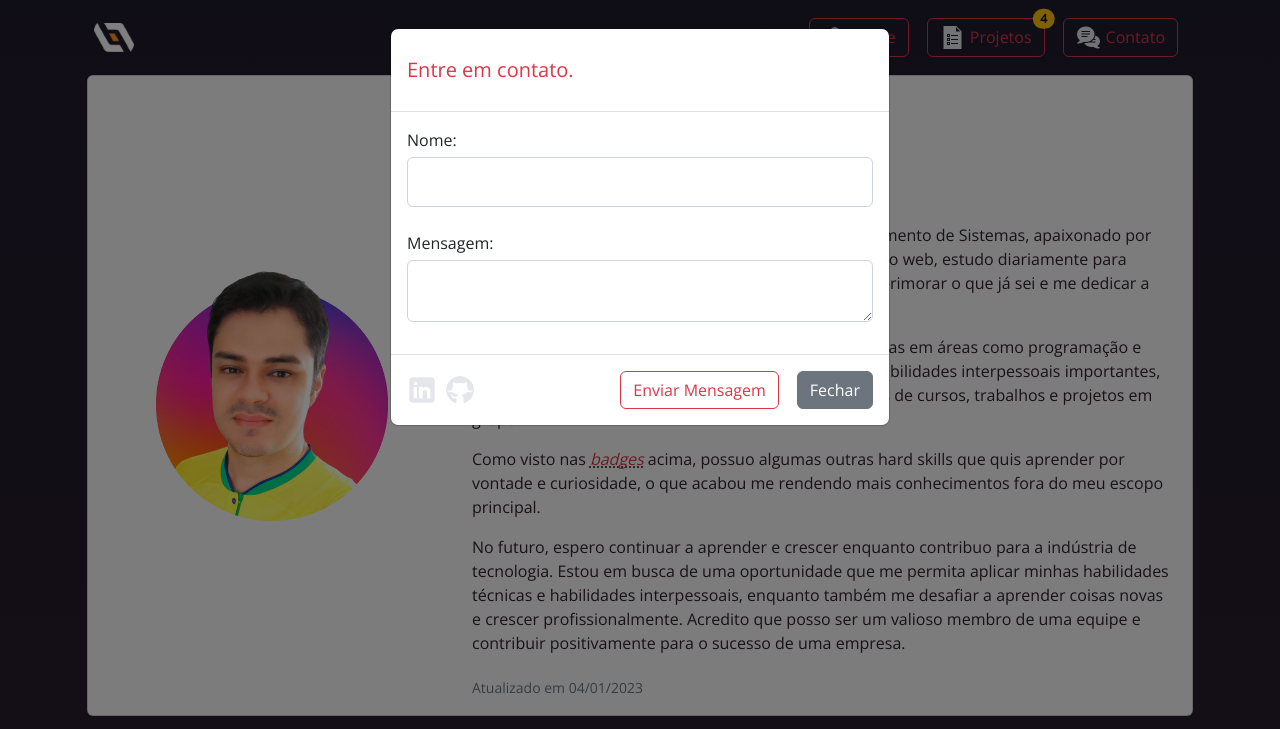
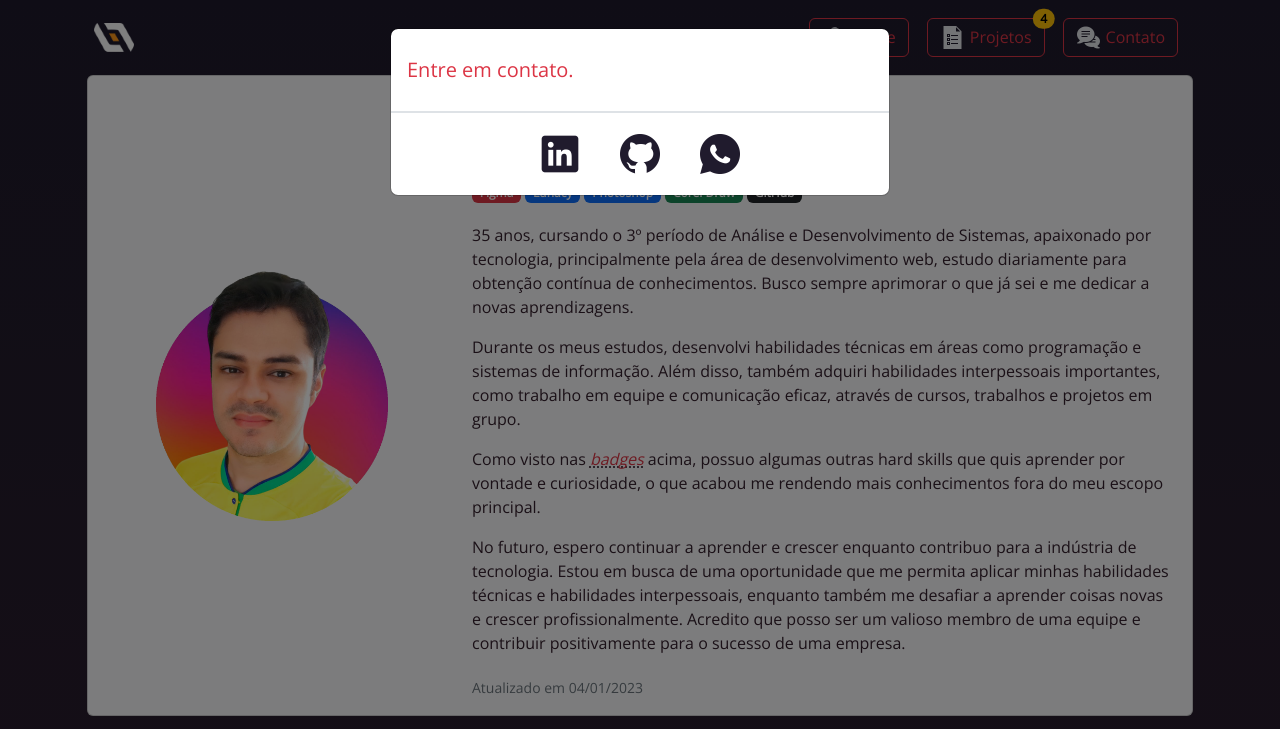
Before and after one commit to Lucas-Alves-Silva/personal-page, a plain HTML site: page index.html in a window 1280 px wide. Both pictures are taken after a click on the button "Contato". Shown: the top 729 px of the page. Drawn offline with nearby package versions, Linux system fonts and the light colour scheme; some icons are missing.

Commit message:
Alteração de contato

```diff
--- a/index.html
+++ b/index.html
@@ -119,31 +119,31 @@
                             </lord-icon>
                         </div>
 
+                        <!--DESABILITADO
                         <div class="modal-body">
-                              <!--Campo do nome-->
                               <form id="myForm" action="lucas.alves.silva.br@gmail.com" method="post">
                                 <label for="name">Nome:</label>
                                 <input type="text" id="name" name="name" class="form-control" id="validationTextarea" required><br>
-                                <!--Fim campo do nome-->
-
-                                <!--Campo de texto-->
                                 <div class="mb-3">
                                   <label for="validationTextarea" class="form-label">Mensagem:</label>
                                   <textarea class="form-control" id="validationTextarea" required></textarea>
                                 </div>
-                                <!--Fim campo de texto-->
                             </form>
                         </div>
+                      -->
 
                         <div class="modal-footer">
                           <div class="social">
-                            <a id="linkedin" href="https://www.linkedin.com/in/lucasalves-da-silva/" target="_blank"><img src="./assets/linkedin.png" alt="Linkedin"></a>
-                            <a id="github" href="https://github.com/Lucas-Alves-Silva" target="_blank"><img src="./assets/github.png" alt="GitHub"></a>
+                            <a id="linkedin" href="https://www.linkedin.com/in/lucasalves-da-silva/" target="_blank"><img src="./assets/linkedin_2.png" alt="Linkedin"></a>
+                            <a id="github" href="https://github.com/Lucas-Alves-Silva" target="_blank"><img src="./assets/github_2.png" alt="GitHub"></a>
+                            <a href="whatsapp" href="https://wa.me/5521980813881" target="_blank"><img src="./assets/whatsapp.png" alt="WhatsApp"></a>
                           </div>
+                          <!--DESABILITADO
                           <div class="botao">
-                            <button type="submit" class="btn btn-outline-danger me-2">Enviar Mensagem</button>
+                            <button type="submit" class="btn btn-outline-danger me-2">Enviar</button>
                             <button type="button" class="btn btn-secondary" data-bs-dismiss="modal">Fechar</button>
                           </div>
+                          -->
                         </div>
                       </div>
                     </div>
--- a/styles.css
+++ b/styles.css
@@ -161,13 +161,10 @@ button a, a:hover {
 .social {
     display: flex;
     margin-right: auto;
-    gap: 8px;
+    margin-left: auto;
+    gap: 70px;
 }
 
-#linkedin img {
-    width: 30px;
+#linkedin, #github, #whatsapp img {
+    width: 10px;
 }
-
-#github img {
-    width: 30px;
-}
```
Also changed, not shown: assets/github_2.png (added), assets/linkedin_2.png (added), assets/whatsapp.png (added).
